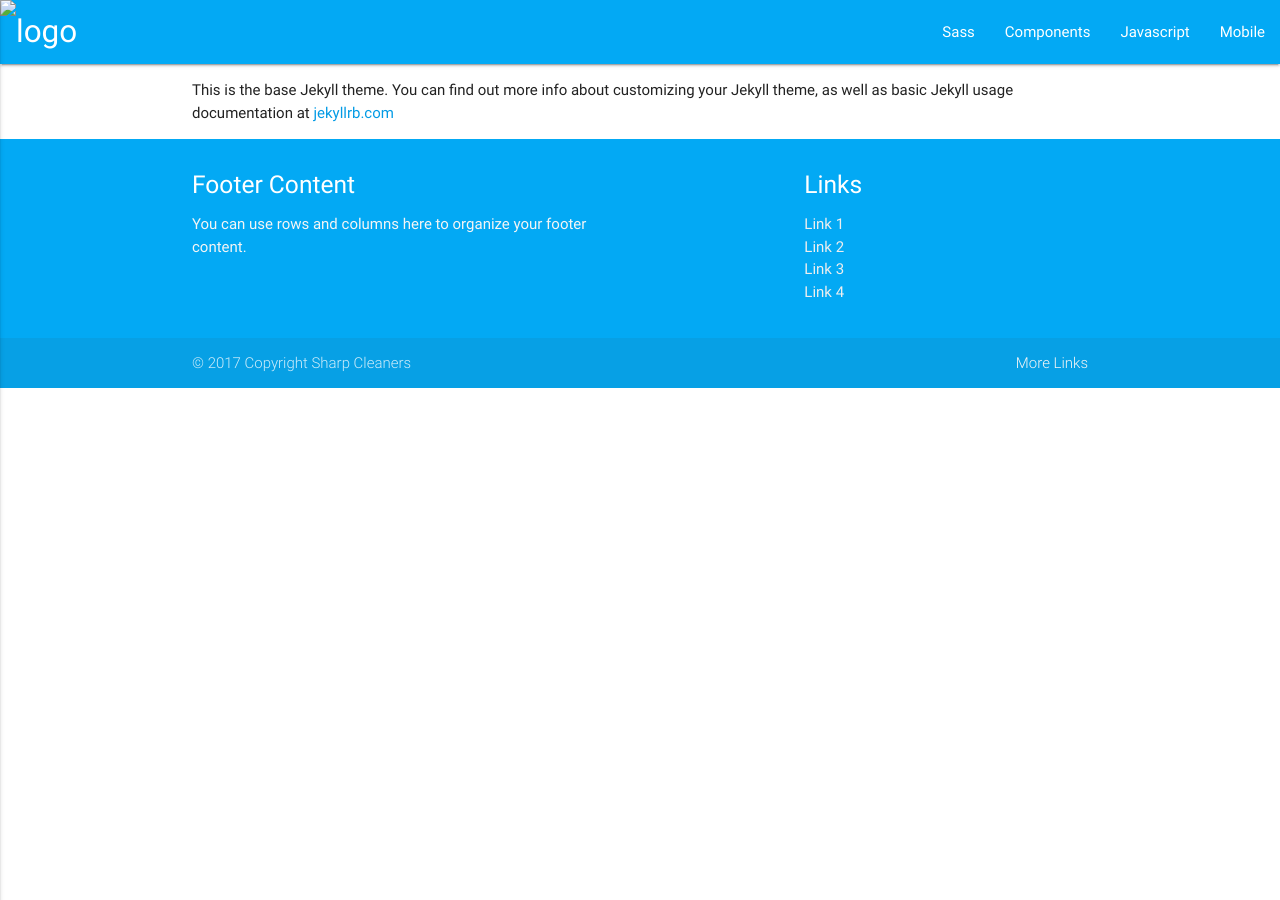
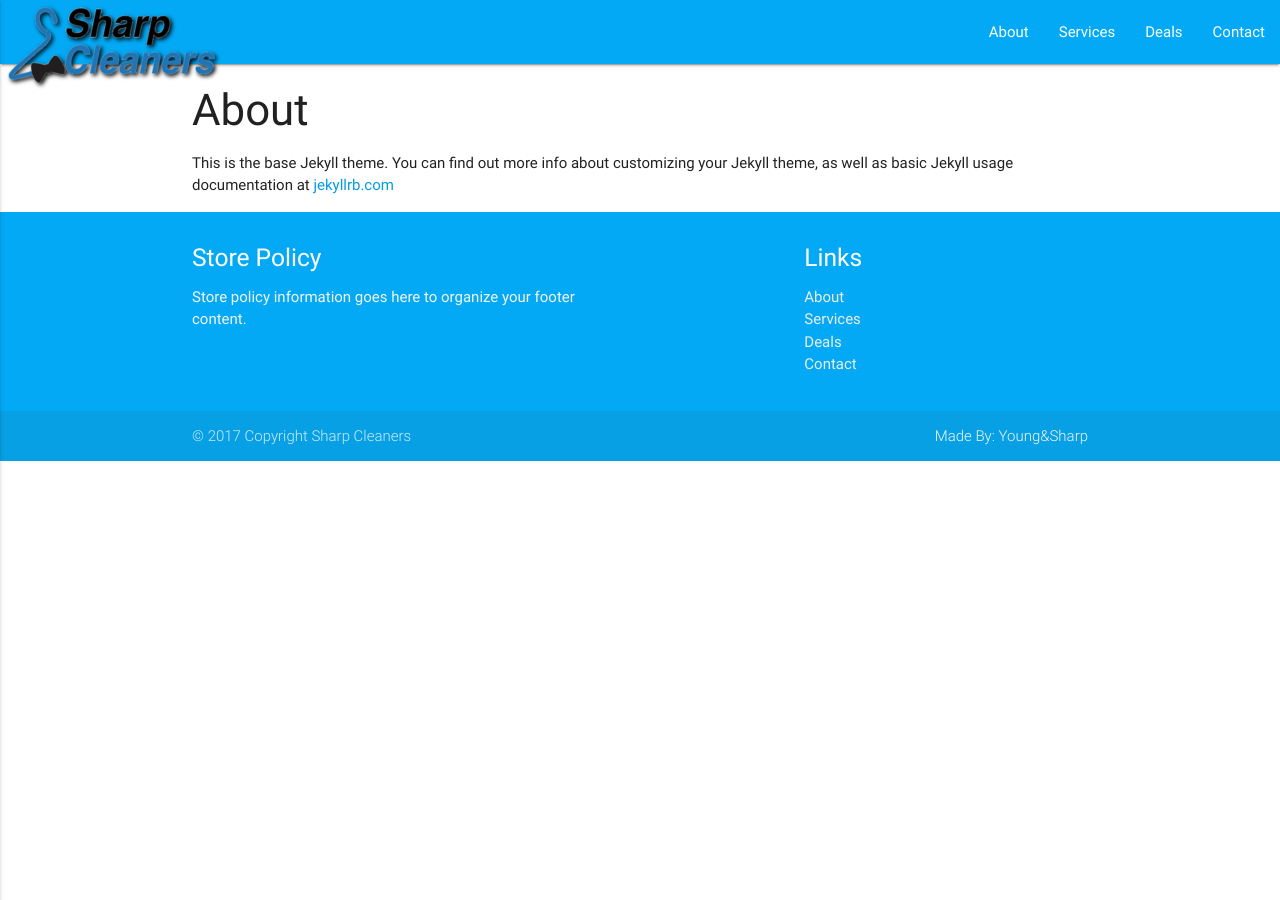
Before and after one commit to sharpcleanersnj/sharpcleanersnj.github.io, a Jekyll site: the page built from _pages/about.md, in a window 1280 px wide. Built offline with Jekyll 4.4.1, drawn with Linux system fonts in a browser that asks for light colours; nearby versions of some CDN libraries.

Commit message:
site links, created _pages section to include about, contact, services, locations pages, and created deals index

```diff
--- a/_config.yml
+++ b/_config.yml
@@ -13,14 +13,14 @@
 # you will see them accessed via {{ site.title }}, {{ site.email }}, and so on.
 # You can create any custom variable you would like, and they will be accessible
 # in the templates via {{ site.myvariable }}.
-title: Your awesome title
+title: Sharp Cleaners
 email: your-email@domain.com
 description: > # this means to ignore newlines until "baseurl:"
   Write an awesome description for your new site here. You can edit this
   line in _config.yml. It will appear in your document head meta (for
   Google search results) and in your feed.xml site description.
 baseurl: "" # the subpath of your site, e.g. /blog
-url: "" # the base hostname & protocol for your site, e.g. http://example.com
+url: "http://localhost:4000" # the base hostname & protocol for your site, e.g. http://example.com
 twitter_username: jekyllrb
 github_username:  jekyll
 
@@ -31,3 +31,4 @@ gems:
 exclude:
   - Gemfile
   - Gemfile.lock
+include: ['_pages']
--- a/_includes/footer.html
+++ b/_includes/footer.html
@@ -2,16 +2,16 @@
   <div class="container">
     <div class="row">
       <div class="col l6 s12">
-        <h5 class="white-text">Footer Content</h5>
-        <p class="grey-text text-lighten-4">You can use rows and columns here to organize your footer content.</p>
+        <h5 class="white-text">Store Policy</h5>
+        <p class="grey-text text-lighten-4">Store policy information goes here to organize your footer content.</p>
       </div>
       <div class="col l4 offset-l2 s12">
         <h5 class="white-text">Links</h5>
         <ul>
-          <li><a class="grey-text text-lighten-3" href="#!">Link 1</a></li>
-          <li><a class="grey-text text-lighten-3" href="#!">Link 2</a></li>
-          <li><a class="grey-text text-lighten-3" href="#!">Link 3</a></li>
-          <li><a class="grey-text text-lighten-3" href="#!">Link 4</a></li>
+          <li><a class="grey-text text-lighten-3" href="{{ "/about" | prepend: site.baseurl }}">About</a></li>
+          <li><a class="grey-text text-lighten-3" href="{{ "/services" | prepend: site.baseurl }}">Services</a></li>
+          <li><a class="grey-text text-lighten-3" href="{{ "/deals" | prepend: site.baseurl }}">Deals</a></li>
+          <li><a class="grey-text text-lighten-3" href="{{ "/contact" | prepend: site.baseurl }}">Contact</a></li>
         </ul>
       </div>
     </div>
@@ -19,7 +19,7 @@
   <div class="footer-copyright">
     <div class="container">
     © 2017 Copyright Sharp Cleaners
-    <a class="grey-text text-lighten-4 right" href="#!">More Links</a>
+    <a class="grey-text text-lighten-4 right" href="http://youngandsharp.com">Made By: Young&Sharp</a>
     </div>
   </div>
 </footer>
--- a/_includes/header.html
+++ b/_includes/header.html
@@ -1,18 +1,21 @@
+<div class="navbar-fixed">
   <nav class="light-blue">
     <div class="nav-wrapper">
-    <a href="#!" id="nav-logo" class="brand-logo"><img src="assets/sharp6.png" alt="logo"></a>
-    <a href="#" data-activates="mobile-demo" class="button-collapse"><i class="material-icons">menu</i></a>
+      <a href="{{ site.url }}" id="nav-logo" class="brand-logo"><img src="../assets/sharp6.png" alt="logo"></a>
+      <a href="#" data-activates="mobile" class="button-collapse"><i class="material-icons">menu</i></a>
       <ul class="right hide-on-med-and-down">
-      <li><a href="sass.html">Sass</a></li>
-      <li><a href="badges.html">Components</a></li>
-      <li><a href="collapsible.html">Javascript</a></li>
-      <li><a href="mobile.html">Mobile</a></li>
-    </ul>
-    <ul class="side-nav" id="mobile-demo">
-      <li><a href="sass.html">Sass</a></li>
-      <li><a href="badges.html">Components</a></li>
-      <li><a href="collapsible.html">Javascript</a></li>
-      <li><a href="mobile.html">Mobile</a></li>
+        <li><a href="{{ "/about" | prepend: site.baseurl }}">About</a></li>
+        <li><a href="{{ "/services" | prepend: site.baseurl }}">Services</a></li>
+        <li><a href="{{ "/deals" | prepend: site.baseurl }}">Deals</a></li>
+        <li><a href="{{ "/contact" | prepend: site.baseurl }}">Contact</a></li>
       </ul>
     </div>
   </nav>
+</div>
+
+<ul class="side-nav" id="mobile">
+  <li><a href="{{ "/about" | prepend: site.baseurl }}">About</a></li>
+  <li><a href="{{ "/services" | prepend: site.baseurl }}">Services</a></li>
+  <li><a href="{{ "/deals" | prepend: site.baseurl }}">Deals</a></li>
+  <li><a href="{{ "/contact" | prepend: site.baseurl }}">Contact</a></li>
+</ul>
--- a/_layouts/page.html
+++ b/_layouts/page.html
@@ -3,5 +3,6 @@ layout: default
 ---
 
 <div class="container">
+  <h3>{{ page.title }}</h3>
   {{ content }}
 </div>
--- a/css/main.scss
+++ b/css/main.scss
@@ -33,6 +33,10 @@
   }
 }
 
+i.medium {
+  font-size: 3rem;
+}
+
 .icon-block {
   padding: 0 15px;
 }
@@ -40,6 +44,13 @@
   font-size: inherit;
 }
 
+#nav-logo img {
+  padding-left: 5px;
+  padding-top: 5px;
+  -webkit-filter: drop-shadow(2px 2px 2px #000000);
+  filter: drop-shadow(2px 2px 2px #000000);
+}
+
 footer.page-footer {
   margin: 0;
 }
```
Also changed, not shown: _layouts/home.html (+6 -5 lines), _pages/contact.md (added, +5 -0 lines), _pages/locations.md (added, +5 -0 lines), _pages/services.md (added, +5 -0 lines), deals/index.html (added, +12 -0 lines), _pages/about.md (renamed from about.md). Lines whose indentation alone changed are shown as unchanged.
